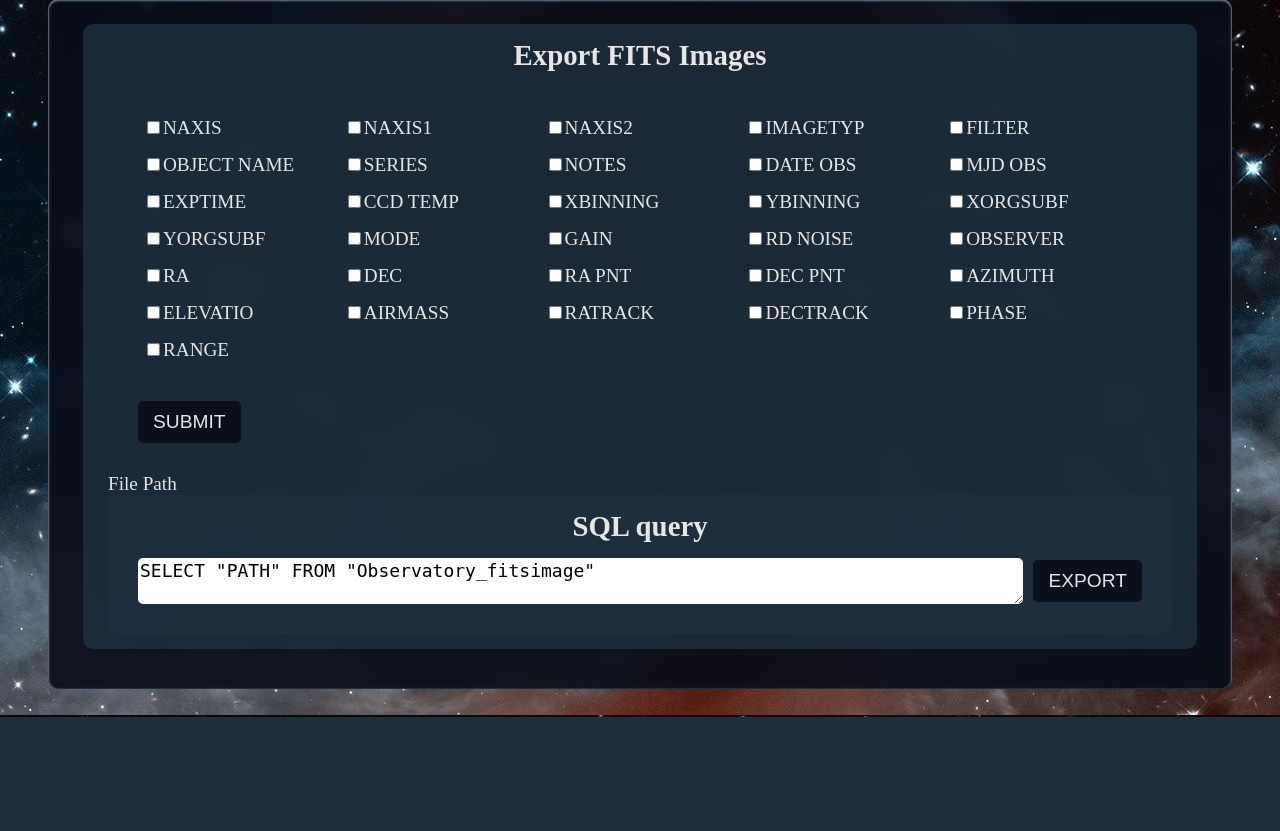
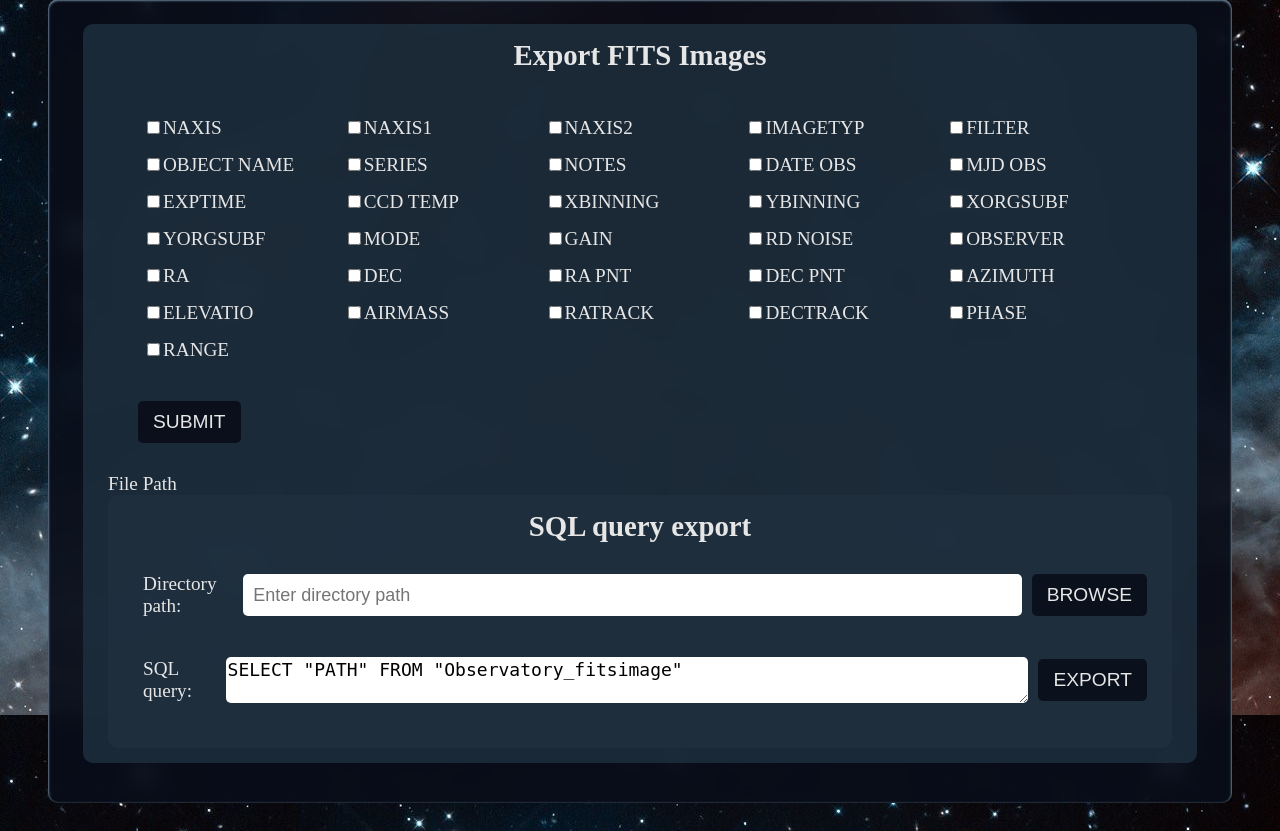
Before and after one commit to TIS2023-FMFI/hviezdna-obloha, a Django app: page /export_fits/ in a window 1280 px wide. Shown: the part 335-1166 px from the top of the page. Before the commit the page ends 1052 px from the top, so only its background shows below. Run offline with Django 4.2, Linux system fonts and the light colour scheme.

Commit message:
finished SQL query export

```diff
--- a/NightSky/Observatory/templates/Observatory/export_fits.html
+++ b/NightSky/Observatory/templates/Observatory/export_fits.html
@@ -8,6 +8,7 @@
     <meta name="viewport" content="width=device-width, initial-scale=1.0">
     <link rel="stylesheet" type="text/css" href="{% static 'styles.css' %}">
     <title>Charon's Little Helper - Import Fits</title>
+    <script src="https://code.jquery.com/jquery-3.6.4.min.js"></script>
 </head>
 
 <style>
@@ -15,6 +16,19 @@
         border: none;
         border-radius: 5px;
         font-size: 18px;
+        resize: both;
+        width: calc(100% - 20px);
+    }
+
+    #target_directory_path {
+        flex-grow: 1;
+        border: none;
+        border-radius: 5px;
+        height: 42px;
+        padding: 0 10px;
+        font-size: 18px;
+        resize: both;
+        width: calc(100% - 22px);
     }
 
     .modal {
@@ -84,6 +98,23 @@
         align-items: center;
         margin: 20px;
     }
+
+    .form-container {
+        display: flex;
+        flex-direction: column;
+        align-items: flex-start;
+        margin-bottom: 10px;
+    }
+
+    .input-group {
+        display: flex;
+        align-items: center;
+        justify-content: space-between;
+        padding: 5px;
+        gap: 10px;
+        margin: 10px 0;
+        width: 100%;
+    }
 </style>
 <body>
 
@@ -142,20 +173,42 @@
         <div>
             File Path
         </div>
+
+        <!-- SQL query export form -->
         <div>
             <article class="content_part" style="margin: 0">
-                <h2>SQL query</h2>
-                <form method="post" enctype="multipart/form-data" action="{% url 'export_fits' %}">
+                <h2>SQL query export</h2>
+                <form id="sql_export_form">
                     {% csrf_token %}
                     <div class="form-container">
-                        {# }<label for="sql_input">SQL query:</label>#}
-                        <textarea id="sql_input" name="sql_input" rows="2" cols="150"
-                                  title='Enter your SQL query here. For example:&#10; SELECT "PATH" FROM "Observatory_fitsimage" WHERE "NAXIS" = 2'
-                        >SELECT "PATH" FROM "Observatory_fitsimage" </textarea>
-                        <input type="submit" name="sql_query_export" value="Export">
+                        <div class="input-group">
+                            <label for="target_directory_path">Directory path:</label>
+                            <input type="text" id="target_directory_path" name="target_directory_path"
+                                   placeholder="Enter directory path">
+                            <button type="button" onclick="triggerFileExplorer()">Browse</button>
+                        </div>
+                        <div class="input-group">
+                            <label for="sql_input">SQL query:</label>
+                            <textarea id="sql_input" name="sql_input" rows="2" cols="120"
+                                      title='Enter your SQL query here. For example:&#10; SELECT "PATH" FROM "Observatory_fitsimage" WHERE "NAXIS" = 2'
+                            >SELECT "PATH" FROM "Observatory_fitsimage" </textarea>
+                            <input type="hidden" name="sql_export">
+                            <input type="submit" name="sql_query_export" value="Export"></div>
                     </div>
                 </form>
 
+
+                <script>
+                    function triggerFileExplorer() {
+                        fetch('{% url "open_file_explorer" %}')
+                            .then(response => response.json())
+                            .then(data => {
+                                document.getElementById('target_directory_path').value = data.directory_path;
+                            })
+                            .catch(error => console.error('Error:', error));
+                    }
+
+                </script>
             </article>
         </div>
     </div>
@@ -164,14 +217,14 @@
 <!-- Export Pop-up window -->
 <div id="ExportModal" class="modal">
     <div class="modal-content">
-        <span class="close" onclick="closeModal('ExportModal')">&times;</span>
-        <p id="resultsLengthText"></p>
+        <div class="modal-body"></div>
         <div class="button-container">
-            <button class="modalButtons" onclick="closeModal('ExportModal')">CANCEL</button>
-            <button class="modalButtons" onclick="closeModal('ExportModal')">EXPORT</button>
+            <button id="confirmBtn">Confirm</button>
+            <button id="cancelBtn">Cancel</button>
         </div>
     </div>
 </div>
+
 
 <!-- Wrong SQL query Pop-up window -->
 <div id="SQLqueryModal" class="modal">
@@ -181,19 +234,72 @@
     </div>
 </div>
 
+
 <script>
-    <!-- script to pop-up windows -->
 
-    {% if errorMessage is not None %}
-        document.getElementById('ErrorMessage').innerText = 'Error: {{ errorMessage }}';
-        document.getElementById('SQLqueryModal').style.display = 'block';
-    {% endif %}
+    document.getElementById('sql_export_form').onsubmit = function (event) {
+        event.preventDefault();
+        // send serialized data to the server
+        jQuery.ajax({
+            url: '{% url 'export_fits' %}', // URL to Django view that executes the SQL query
+            type: 'POST',
+            data: jQuery(this).serialize(),
+            success: function (response) {
+                if (response.error_message) {
+                    jQuery('#SQLqueryModal #ErrorMessage').text(response.error_message);
+                    document.getElementById('SQLqueryModal').style.display = 'block';
 
-    {% if results_length is not None %}
-        document.getElementById('resultsLengthText').innerText = 'Number of frames to export: {{ results_length }}';
-        document.getElementById('ExportModal').style.display = 'block';
-    {% endif %}
+                } else {
+                    console.log('AJAX success callback');
+                    jQuery('#ExportModal .modal-body').text(`Are you sure you want to export   ${response.source_paths.length}   FITS images into:  "${response.target_path}"?`);
+                    jQuery('#ExportModal').data('source_paths', response.source_paths);
+                    jQuery('#ExportModal').data('target_path', response.target_path);
+                    document.getElementById('ExportModal').style.display = 'block';
+                    console.log('Modal displayed');
+                }
 
+            },
+            error: function (xhr, status, error) {
+                console.error('AJAX error callback');
+                console.error('Error:', error);
+                alert('An error occurred');
+            }
+        });
+    }
+
+    // bind to confirm button's click in the modal
+    jQuery('#confirmBtn').on('click', function () {
+        console.log('Confirm button clicked');
+        var sourcePaths = jQuery('#ExportModal').data('source_paths');
+        var targetPath = jQuery('#ExportModal').data('target_path');
+
+        jQuery.ajax({
+            url: '{% url 'copy_data' %}',
+            type: 'POST',
+            traditional: true,
+            data: {
+                'csrfmiddlewaretoken': jQuery('input[name=csrfmiddlewaretoken]').val(),
+                'source_paths': sourcePaths,
+                'target_path': targetPath,
+            },
+            success: function (response) {
+                console.log('Second AJAX success callback');
+                console.log('Response received:', response);
+                document.getElementById('ExportModal').style.display = 'none';
+                alert(response.status);
+            },
+            error: function (xhr, status, error) {
+                console.error('Second AJAX error callback');
+                console.error('Error:', error);
+                alert(`An error occurred while exporting the files. Status: ${status}`);
+            }
+        });
+    });
+
+    jQuery('#cancelBtn').on('click', function () {
+        console.log('Cancel button clicked');
+        document.getElementById('ExportModal').style.display = 'none';
+    });
 
     function closeModal(modalId) {
         var modal = document.getElementById(modalId);
@@ -201,7 +307,6 @@
     }
 
 </script>
-
 </body>
 
 </html>
--- a/NightSky/Observatory/urls.py
+++ b/NightSky/Observatory/urls.py
@@ -1,9 +1,10 @@
 from django.urls import path
-from .views import home, import_fits, export_fits, open_file_explorer
+from .views import home, import_fits, export_fits, open_file_explorer, copy_data
 
 urlpatterns = [
     path("", home, name="home"),
     path("import_fits/", import_fits, name="import_fits"),
     path("export_fits/", export_fits, name="export_fits"),
     path("open-file-explorer/", open_file_explorer, name="open_file_explorer"),
+    path('copy_data/', copy_data, name='copy_data'),
 ]
--- a/NightSky/Observatory/views.py
+++ b/NightSky/Observatory/views.py
@@ -1,3 +1,5 @@
+import json
+
 import django.db.utils
 from django.shortcuts import render, redirect
 from django.db import connection
@@ -14,6 +16,8 @@ import tkinter as tk
 from tkinter import filedialog
 from tkinter import messagebox
 import os
+import shutil
+
 
 from datetime import datetime
 import re
@@ -82,35 +86,60 @@ def process_and_log_directory(directory_path, request):
     generate_sky_map()
 
 
-def export_fits(request):  # TODO: REMOVE PRINTS
-    results_length = None
+def export_fits(request):
+    results = None
     if request.method == "POST":
         form = ExportForm(request.POST)
-        if 'sql_query_export' in request.POST:
-            sql_input = add_quotes(request.POST.get('sql_input', None))
+        # SQL query form processing
+        if 'sql_export' in request.POST:
+            target_path = request.POST.get('target_directory_path')
+            if target_path == '':
+                return JsonResponse({'error_message': 'No target directory selected!'})
+            sql_input = add_quotes(request.POST.get('sql_input'))
             try:
                 if is_valid_sql_query(sql_input):
-                    with connection.cursor() as cursor:
-                        cursor.execute(sql_input)
-                        results = cursor.fetchall()
-                        results_length = len(results)
-                        print(f"Results:{len(results)} {results}, ")
+                    results = execute_sql_query(sql_input)
+                    print([r[0] for r in results])
+                    return JsonResponse({'source_paths': [path[0] for path in results], 'target_path': target_path})
                 else:
-                    return render(request, "Observatory/export_fits.html", {"form": form, "errorMessage": "Wrong SQL query"})
+                    return JsonResponse({'error_message': 'Wrong SQL query'})
             except Exception as e:
-                print(f"Error executing the SQL query: {e}")
-                return render(request, "Observatory/export_fits.html", {"form": form, "errorMessage": "Wrong SQL query"})
+                return JsonResponse({'error_message': f"Error executing the SQL query: {e}" })
+        # end of SQL query form processing
 
         elif form.is_valid():
-            fits_image = form.save(commit=False)
-            #print(len(FitsImage.objects.filter()))
-            return JsonResponse({'results_length': results_length})
-            #return redirect("export_fits")
-
+            return render(request, "Observatory/export_fits.html", {"form": form, "results": results})
     else:
         form = ExportForm()
+    return render(request, "Observatory/export_fits.html", {"form": form, "results": results })
 
-    return render(request, "Observatory/export_fits.html", {"form": form, "results_length": results_length})
+def execute_sql_query(sql_input):
+    with connection.cursor() as cursor:
+        cursor.execute(sql_input)
+        return cursor.fetchall()
+
+def copy_data(request):
+    if request.method == 'POST':
+        source_paths = request.POST.getlist('source_paths')
+        target_path = request.POST.get('target_path')
+        print('Source Paths:', source_paths)
+        print('Destination Path:', target_path)
+        if os.path.exists(target_path):
+            status = copy_data_to_target(source_paths, target_path)
+        else:
+            status = "Target directory doesn't exist."
+    return JsonResponse({'status': status})
+
+def copy_data_to_target(source_paths, target_path):
+    for source in source_paths:
+        try:
+            if os.path.exists(source):
+                shutil.copy2(source, target_path)
+            else:
+                return(f"Source file {source} does not exist.")
+        except Exception as e:
+                return(f"Error copying file: {e}")
+    return(f"Copied successfully to {target_path}")
 
 
 def number_of_nights(request):
@@ -152,7 +181,6 @@ def last_ccd_temperature(request):
 
 def is_valid_sql_query(query):
     query = query.strip()
-
     if re.search(r'\b(DELETE|DROP|TRUNCATE)\b', query):
         return False
 
```
